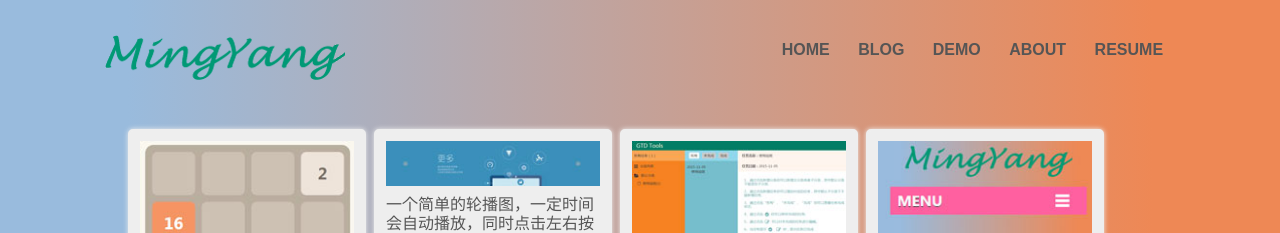
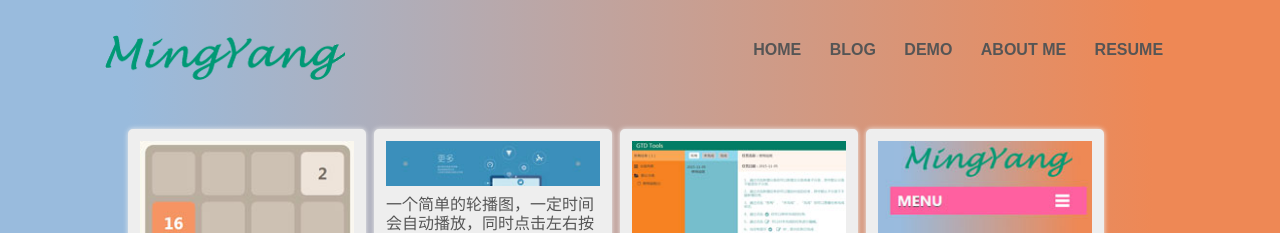
Before and after one commit to zhouliking/zhouliking.github.com, a Jekyll site: the page built from demo/index.html, in a window 1280 px wide. Shown: the top 233 px of the page. Built offline with Jekyll 4.4.1, drawn with Linux system fonts in a browser that asks for light colours; a style sheet for code colours, icons or effects is not loaded.

```diff
--- a/_includes/header.html
+++ b/_includes/header.html
@@ -6,7 +6,7 @@
             <li><a href="{{ site.baseurl }}/index.html">HOME</a></li>
             <li><a href="/blog/">BLOG</a></li>
             <li><a href="/demo/">DEMO</a></li>
-            <li><a href="/about/">ABOUT</a></li>
+            <li><a href="/about/">ABOUT ME</a></li>
             <li><a href="http://limingyang2012.github.io/cv/">RESUME</a></li>
         </ul>
     </div>
```
